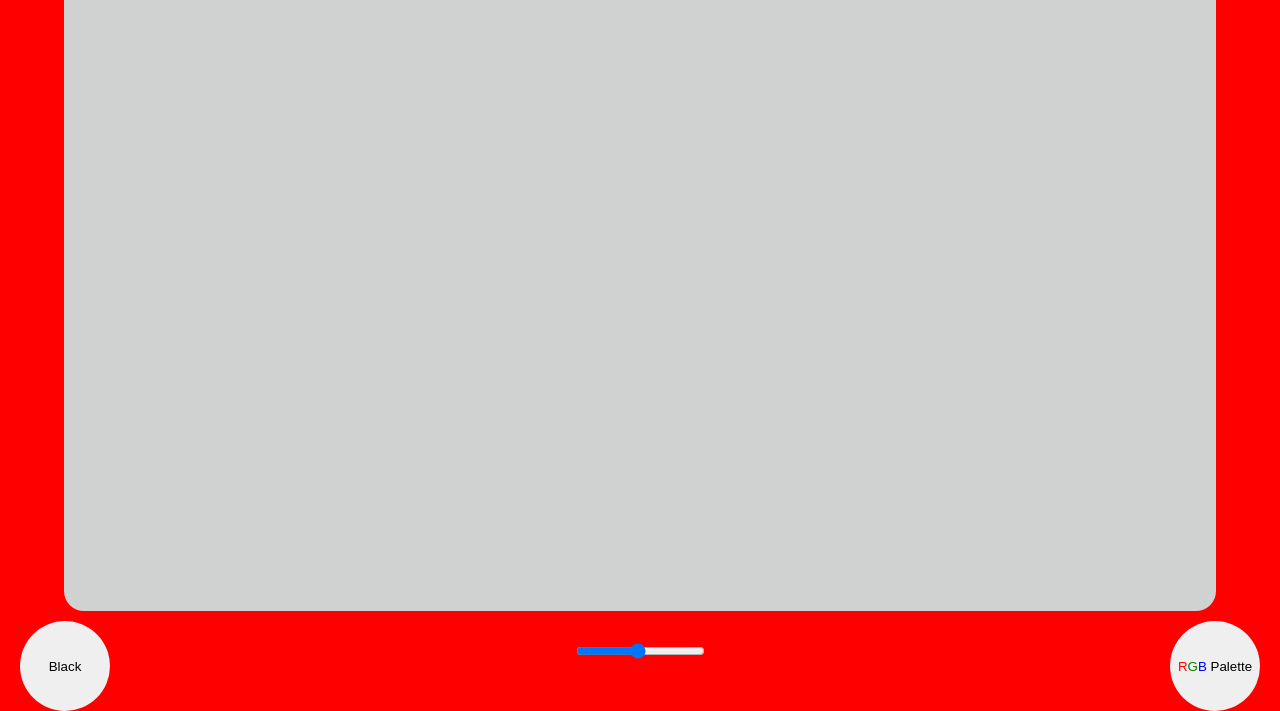
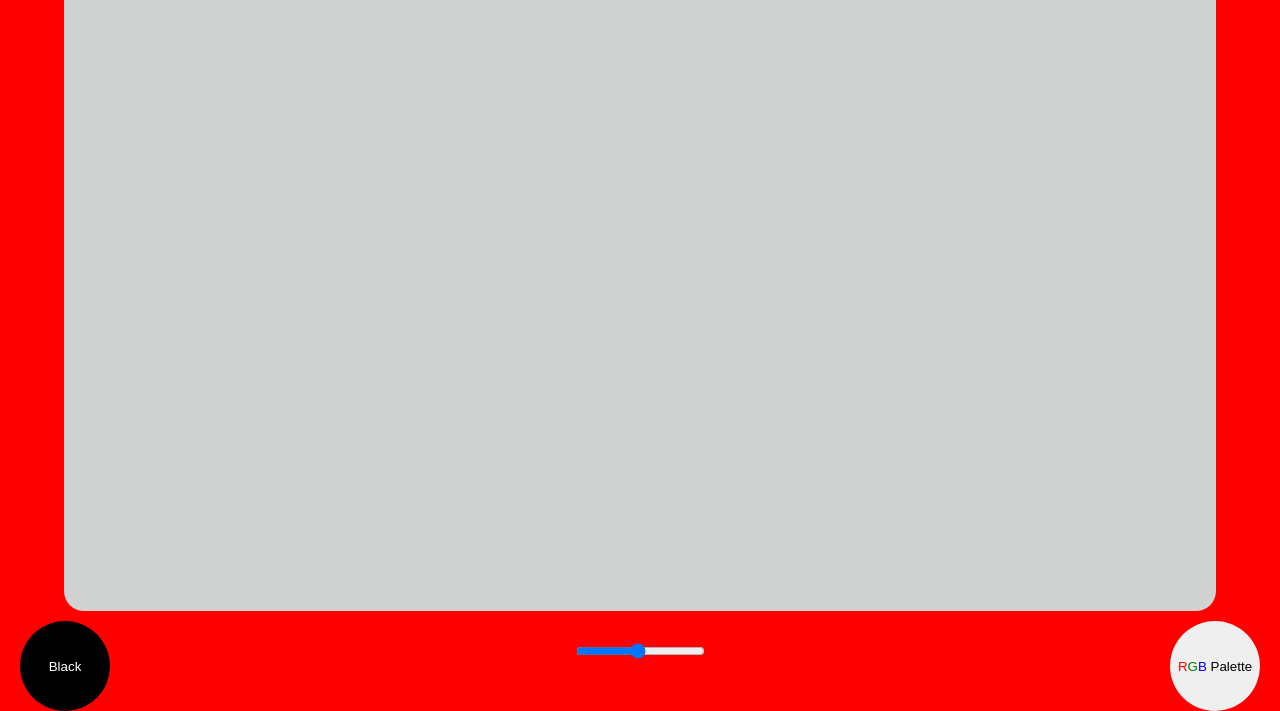
Before and after one commit to davidbentley95/odin-etch-a-sketch, a plain HTML site: page index.html in a window 1280 px wide. Shown: the part 109-820 px from the top of the page. Drawn offline with Linux system fonts and the light colour scheme; a web font is replaced by a local one.

Commit message:
Add button focus effects
On refresh, autofocus on black since this is default color.
When button is clicked, focus changes to color the most recent
activated button.

```diff
--- a/index.html
+++ b/index.html
@@ -13,7 +13,7 @@
     <header><h1>MAGIC <span class="game-name">Etch A Sketch</span> SCREEN</h1></header>
     <div id="drawing-board"></div>
     <footer>
-        <button class="black-button">Black</button>
+        <button class="black-button" autofocus style="outline: none;">Black</button>
         <input type="range" id="board-size-selector" min="4" max="100" value="50">
         <button class="rgb-button"><span class="red">R</span><span class="green">G</span><span class="blue">B</span> Palette</button>
     </footer>
--- a/styles.css
+++ b/styles.css
@@ -64,7 +64,17 @@ button {
     color: white;
 }
 
+.black-button:focus {
+    background-color: black;
+    color: white;
+}
+
 .rgb-button:hover {
+    background-image: linear-gradient(90deg,orange,yellow,green,blue,indigo,violet);
+    color: white;
+}
+
+.rgb-button:focus {
     background-image: linear-gradient(90deg,orange,yellow,green,blue,indigo,violet);
     color: white;
 }
```
